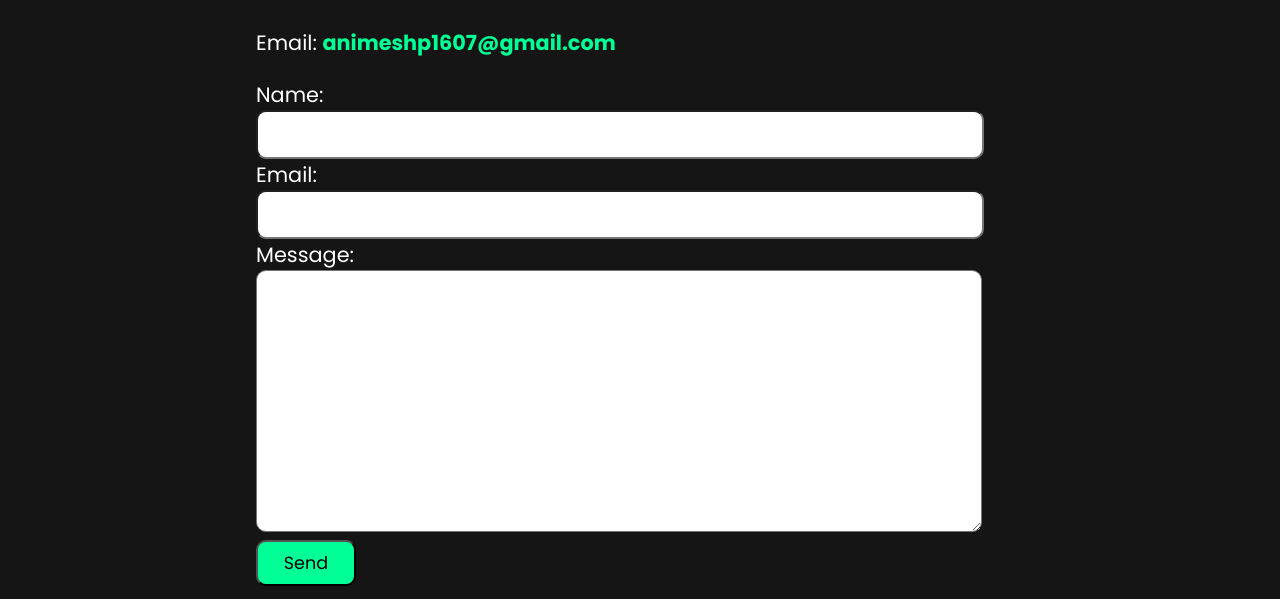
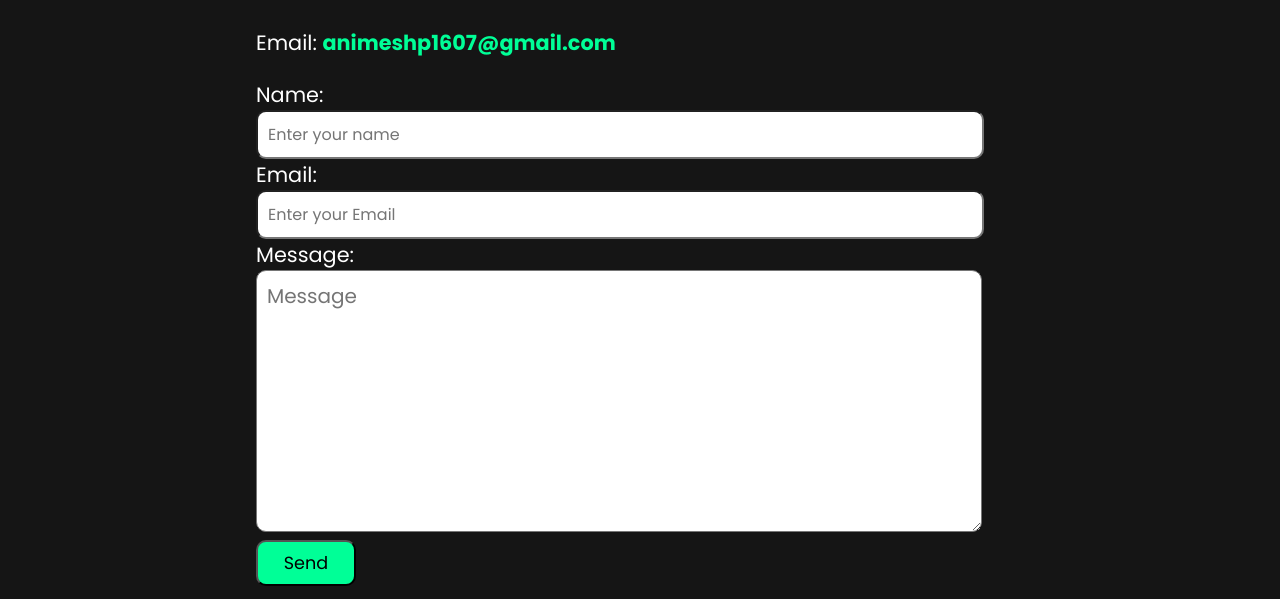
Before and after one commit to animesh-prakash1607/Portfolio, a plain HTML site: page index.html in a window 1280 px wide. Shown: the part 3939-4538 px from the top of the page. Drawn offline with nearby package versions, Linux system fonts and the light colour scheme.

Commit message:
new update

```diff
--- a/index.html
+++ b/index.html
@@ -237,17 +237,17 @@
                     <form name="Contact-Form" method="POST" data-netlify="true" class="adjust" >
                         <div class="form-group">
                             <label for="name">Name:</label>
-                            <input type="text" id="name" name="name" required>
+                            <input type="text" id="name" name="name" placeholder="Enter your name" required>
                         </div>
 
                         <div class="form-group">
                             <label for="email">Email:</label>
-                            <input type="email" id="email" name="email" required>
+                            <input type="email" id="email" name="email" placeholder="Enter your Email" required>
                         </div>
 
                         <div class="form-group">
                             <label for="message">Message:</label>
-                            <textarea id="message" name="message" rows="4" required></textarea>
+                            <textarea id="message" name="message" rows="4" placeholder="Message" required></textarea>
                         </div>
 
                         <button type="submit" class="btn">Send</button>
```
